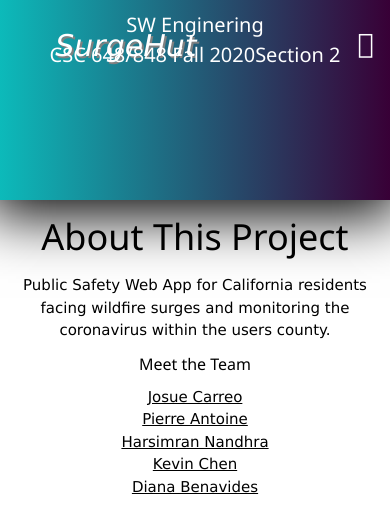
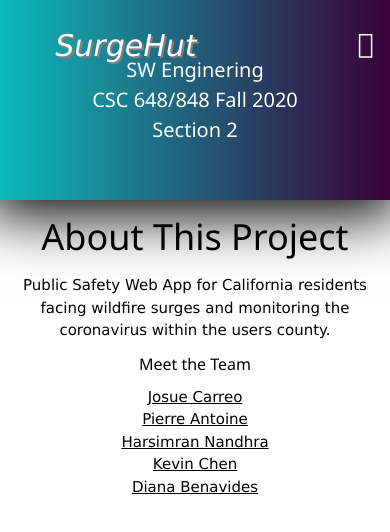
Before and after one commit to dbenavi5/surghut, a Next.js app in the folder application/docker/: page /about in a window 390 px wide. Shown: the top 532 px of the page. Built offline with nearby package versions, Linux system fonts and the light colour scheme.

Commit message:
adjusting watermark

```diff
--- a/application/docker/components/Dropdown.css
+++ b/application/docker/components/Dropdown.css
@@ -32,9 +32,9 @@
       display: none;
     }
 
-    .dropdownMenu {
+    .dropdownMenu:hover {
       width: 100%;
-      display: block;
+      display: contents;
       z-index: 1;
     }
 
--- a/application/docker/components/Navbar.js
+++ b/application/docker/components/Navbar.js
@@ -4,7 +4,6 @@ import {useAuth} from '../contexts/auth';
 import {MobileButton} from './MobileButton';
 import Button from './Button';
 import Watermark from './Watermark';
-// import Link from 'next/link'
 
 
 function Navbar() {
@@ -37,10 +36,11 @@ function Navbar() {
   return (
     <>
     <nav className="navbar">
+      <Watermark/>
       <a href="/" className="navLogo">
       <i className="fab fa-accusoft">SurgeHut </i>
       </a>
-      <Watermark />
+
       <div className="menuIcon" onClick={ handleClick }>
         <i className={click ? 'fas fa-times' : 'fas fa-bars'}/>
       </div>
--- a/application/docker/components/Watermark.css
+++ b/application/docker/components/Watermark.css
@@ -11,6 +11,8 @@
 }
 @media screen and (max-width: 960px) {
     .watermark {
-      display: flexbox;
+      display: contents;
+      text-align: left;
+      top: 50%;
     }
 }
--- a/application/docker/components/Watermark.js
+++ b/application/docker/components/Watermark.js
@@ -4,7 +4,7 @@ function Watermark() {
   return (
     <div>
       <h4 className="watermark">SW Enginering
-           <br/> CSC 648/848 Fall 2020<b/>Section 2</h4>
+           <br/> CSC 648/848 Fall 2020<br/>Section 2</h4>
 
     </div>
   );
```
Also changed, not shown: application/docker/components/Navbar.css (line endings or trailing spaces).
